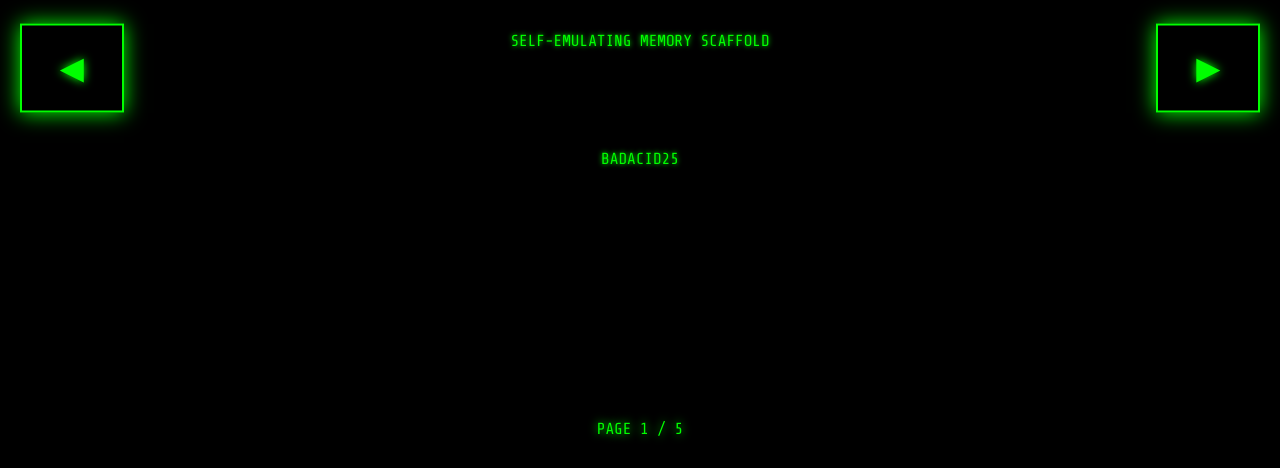
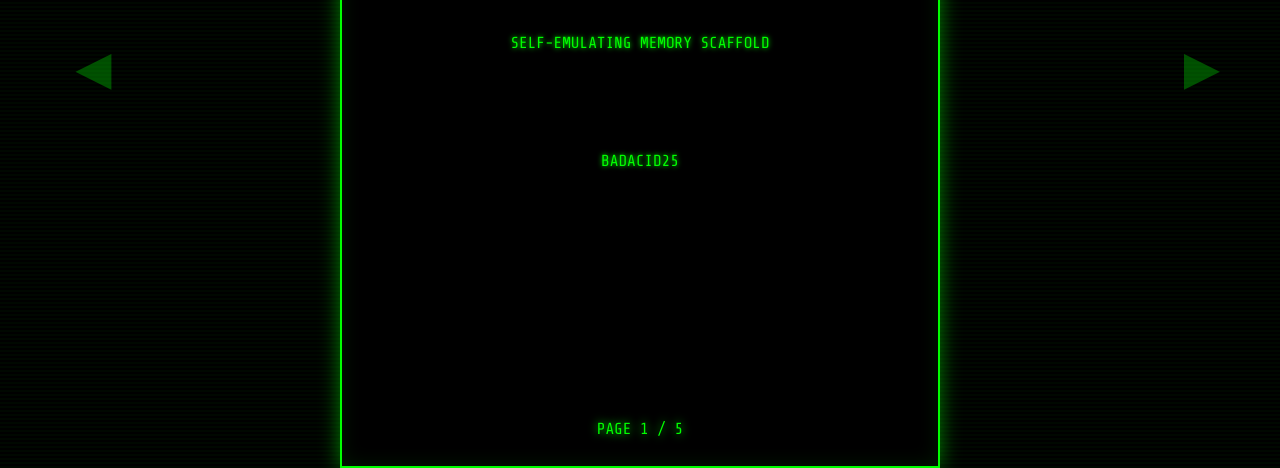
Before and after one commit to Badacid25/Badacid25.github.io, a plain HTML site: page book.html in a window 1280 px wide. Shown: the part 332-800 px from the top of the page. Drawn offline with nearby package versions, Linux system fonts and the light colour scheme.

Commit message:
Update book.html

```diff
--- a/book.html
+++ b/book.html
@@ -11,14 +11,38 @@ body {
   margin: 0;
   overflow: hidden;
   text-transform: uppercase;
+  display: flex;
+  justify-content: center;
+  align-items: center;
+  height: 100vh;
+}
+
+/* CRT effect */
+body::before {
+  content: "";
+  position: fixed;
+  top: 0;
+  left: 0;
+  width: 100%;
+  height: 100%;
+  background: linear-gradient(transparent 50%, rgba(0, 255, 0, 0.03) 50%);
+  background-size: 100% 4px;
+  pointer-events: none;
+  z-index: 1;
 }
 
 .page {
   display: none;
+  width: 600px;
+  height: 800px;
   padding: 60px;
-  height: 100vh;
   box-sizing: border-box;
   text-shadow: 0 0 5px #00ff00;
+  background: #000;
+  border: 2px solid #00ff00;
+  box-shadow: 0 0 20px rgba(0, 255, 0, 0.5), inset 0 0 20px rgba(0, 255, 0, 0.1);
+  position: relative;
+  z-index: 2;
 }
 
 .page.active {
@@ -29,23 +53,29 @@ body {
   position: fixed;
   top: 50%;
   transform: translateY(-50%);
-  background: #000;
-  border: 2px solid #00ff00;
-  color: #00ff00;
-  font-size: 40px;
-  padding: 20px 30px;
+  background: transparent;
+  border: none;
+  color: rgba(0, 255, 0, 0.3);
+  font-size: 60px;
+  font-weight: normal;
   cursor: pointer;
-  text-shadow: 0 0 10px #00ff00;
-  box-shadow: 0 0 20px #00ff00;
   z-index: 100;
+  animation: wave 3s ease-in-out infinite;
+}
+
+@keyframes wave {
+  0%, 100% { transform: translateY(-50%) translateX(0); }
+  50% { transform: translateY(-50%) translateX(10px); }
 }
 
 .nav-button:hover {
-  box-shadow: 0 0 40px #00ff00;
+  color: #00ff00;
+  text-shadow: 0 0 20px #00ff00;
+  animation: none;
 }
 
-.nav-left { left: 20px; }
-.nav-right { right: 20px; }
+.nav-left { left: 50px; }
+.nav-right { right: 50px; }
 
 .page-indicator {
   position: fixed;
@@ -53,6 +83,7 @@ body {
   left: 50%;
   transform: translateX(-50%);
   text-shadow: 0 0 10px #00ff00;
+  z-index: 2;
 }
 </style>
 </head>
```
